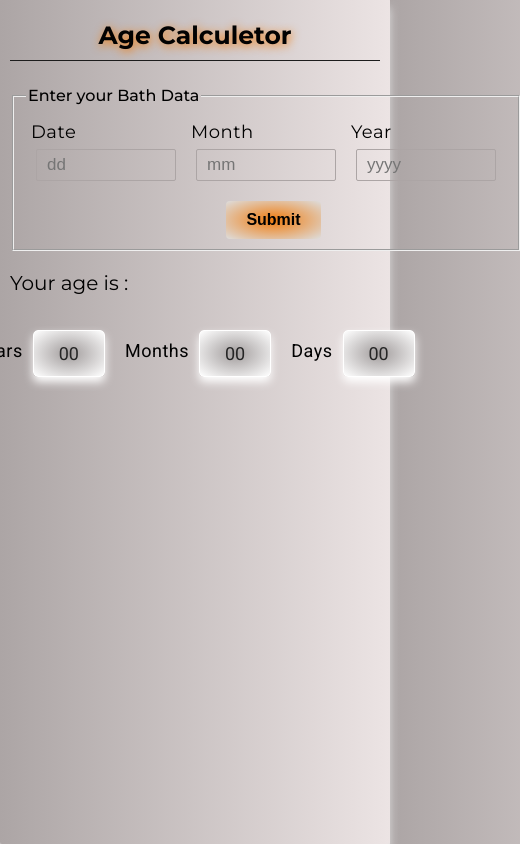
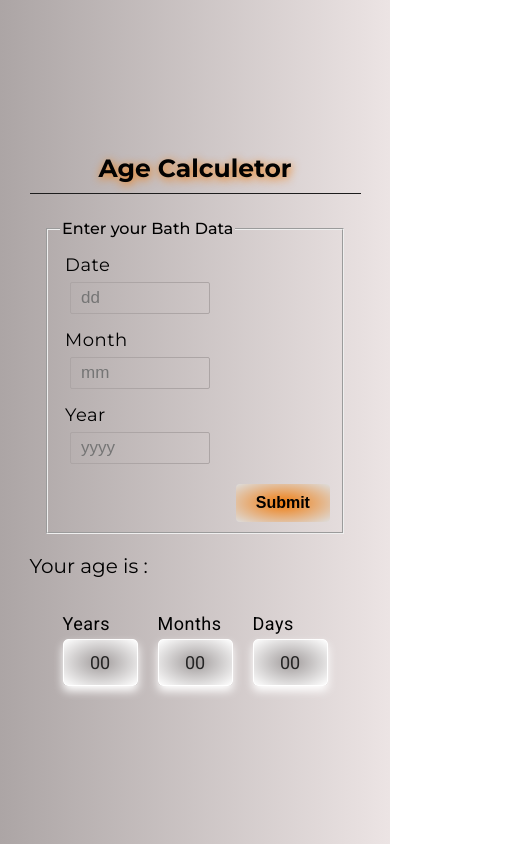
Before and after one commit to roni-biswas/age-calculator, a plain HTML site: page index.html in a window 390 px wide. Shown: the whole page, 520 px wide, since content can reach past the window. Drawn offline with Linux system fonts and the light colour scheme.

Commit message:
css responsive code add

```diff
--- a/css/style.css
+++ b/css/style.css
@@ -153,13 +153,53 @@ input[type=text]:focus {
 
 /* Mobile Responsive */
 
-@media screen and (max-width: 540px) {
+@media (min-width: 460px) and (max-width: 534px) {
     .age-container {
         border: none;
-        height: 100vh;
-        width: 100%;
+        box-shadow: none;
+        width: 80%;
+        margin: auto;
+    }
+    .age-form {
+        display: grid;
+        grid-template-columns: auto 1fr;
     }
     .button-container {
         justify-content: center;
     }
+    fieldset {
+        width: 80%;
+        margin: auto;
+    }
+    .showing-age {
+        flex-direction: column;
+        align-items: flex-start;
+    }
+    .showing-age .counter {
+        min-width: 75px;
+    }
 }
+
+@media screen and (max-width: 459px) {
+    .age-container {
+        border: none;
+        box-shadow: none;
+        width: 90%;
+        margin: auto;
+    }
+    .age-form {
+        display: grid;
+        grid-template-columns: unset;
+    }
+    fieldset {
+        width: 90%;
+        margin: auto;
+    }
+    .showing-age {
+        flex-direction: column;
+        align-items: flex-start;
+    }
+    .showing-age .counter {
+        min-width: 75px;
+    }
+}
```
